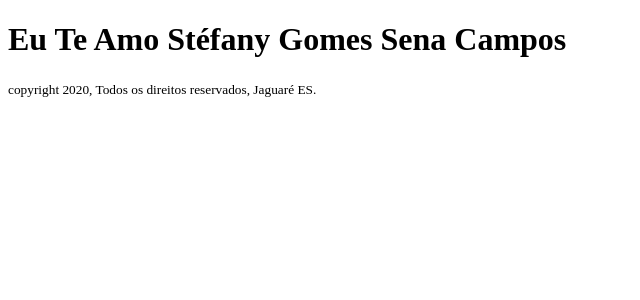
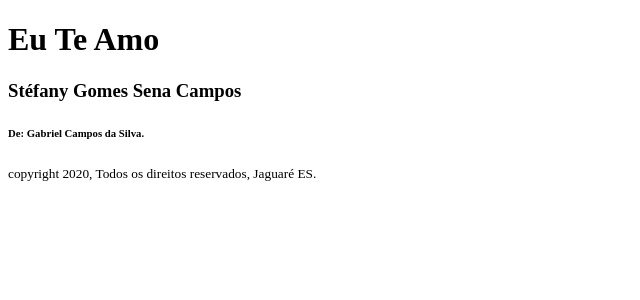
Before and after one commit to GabrielCamp/ideia-unica, a Next.js app: page / in a window 1280 px wide. Shown: the top 300 px of the page, without its empty margins (0-640 px from the left). Built offline with nearby package versions, Linux system fonts and the light colour scheme.

Commit message:
home nova 2

```diff
--- a/pages/index.js
+++ b/pages/index.js
@@ -1,7 +1,9 @@
 function Home() {
     return (
     <div>
-        <h1>Eu Te Amo Stéfany Gomes Sena Campos</h1>
+        <h1>Eu Te Amo</h1>
+        <h3>Stéfany Gomes Sena Campos</h3>
+        <h6>De: Gabriel Campos da Silva.</h6>
         <small>copyright 2020, Todos os direitos reservados, Jaguaré ES.</small>
     </div>
     )
```
